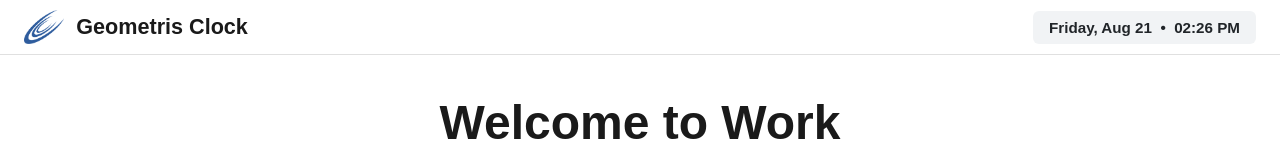
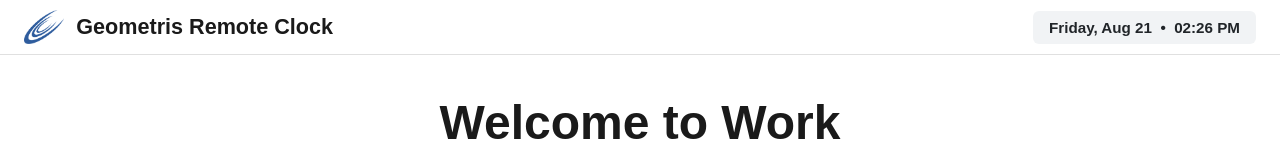
Before and after one commit to alijavaidistar/GeoRemoteClock, a plain HTML site: page index.html in a window 1280 px wide. Shown: the top 160 px of the page. Drawn offline with Linux system fonts and the light colour scheme.

Commit message:
Update index.html

```diff
--- a/index.html
+++ b/index.html
@@ -3,7 +3,7 @@
 <head>
   <meta charset="UTF-8">
   <meta name="viewport" content="width=device-width, initial-scale=1.0">
-  <title>Geometris Clock</title>
+  <title>Geometris Remote Clock</title>
   <style>
     * {
       margin: 0;
@@ -357,7 +357,7 @@
   <header class="navbar">
     <div class="navbar-brand">
       <img class="logo-small" src="logo-mark.png" alt="Geometris logo">
-      <h1>Geometris Clock</h1>
+      <h1>Geometris Remote Clock</h1>
     </div>
     <div class="datetime-pill">Friday, Aug 21&nbsp;&nbsp;&bull;&nbsp;&nbsp;02:26 PM</div>
   </header>
```
